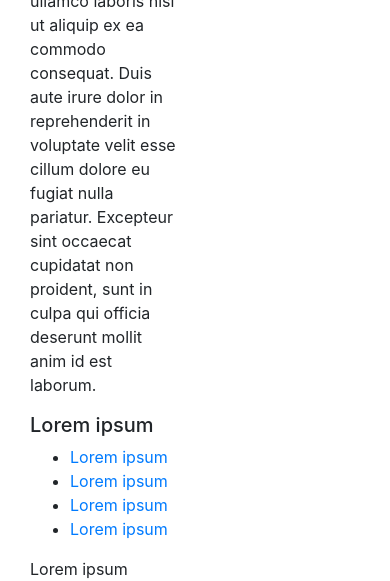
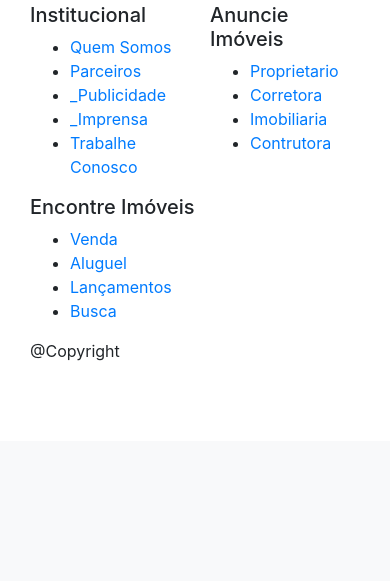
Before and after one commit to edg-dev/corretora, a PHP site: page /index.php in a window 390 px wide. Shown: the part 403-984 px from the top of the page. After the commit the page ends 764 px from the top, so only its background shows below. Run offline with PHP 8.4, Linux system fonts and the light colour scheme.

Commit message:
Corrigindo Algumas Coisa

```diff
--- a/View/Templates/footer.php
+++ b/View/Templates/footer.php
@@ -1,40 +1,41 @@
+    <br>
     <div>
-        <footer class="page-footer grey">
+        <footer class="page-footer black">
             <div class="container">
                 <div class="row">
                     <div class="col l6 s12">
-            <h5 class="white-text">Lorem ipsum</h5>
-            <p class="grey-text text-lighten-4">Lorem ipsum dolor sit amet, consectetur adipisicing elit, sed do eiusmod
-            tempor incididunt ut labore et dolore magna aliqua. Ut enim ad minim veniam,
-            quis nostrud exercitation ullamco laboris nisi ut aliquip ex ea commodo
-            consequat. Duis aute irure dolor in reprehenderit in voluptate velit esse
-            cillum dolore eu fugiat nulla pariatur. Excepteur sint occaecat cupidatat non
-            proident, sunt in culpa qui officia deserunt mollit anim id est laborum.</p>
-
-            </div>
-            <div class="col l3 s12">
-            <h5 class="white-text">Lorem ipsum</h5>
+                        <h5 class="white-text">Institucional</h5>
                         <ul>
-                <li><a class="white-text" href="#!">Lorem ipsum</a></li>
-                <li><a class="white-text" href="#!">Lorem ipsum</a></li>
-                <li><a class="white-text" href="#!">Lorem ipsum</a></li>
-                <li><a class="white-text" href="#!">Lorem ipsum</a></li>
+                            <li><a class="white-text" href="#!">Quem Somos</a></li>
+                            <li><a class="white-text" href="#!">Parceiros</a></li>
+                            <li><a class="white-text" href="#!">_Publicidade</a></li>
+                            <li><a class="white-text" href="#!">_Imprensa</a></li>
+                            <li><a class="white-text" href="#!">Trabalhe Conosco</a></li>
                         </ul>
                     </div>
                     <div class="col l3 s12">
-            <h5 class="white-text">Lorem ipsum</h5>
+                        <h5 class="white-text">Anuncie Imóveis</h5>
                         <ul>
-                <li><a class="white-text" href="#!">Lorem ipsum</a></li>
-                <li><a class="white-text" href="#!">Lorem ipsum</a></li>
-                <li><a class="white-text" href="#!">Lorem ipsum</a></li>
-                <li><a class="white-text" href="#!">Lorem ipsum</a></li>
+                            <li><a class="white-text" href="#!">Proprietario</a></li>
+                            <li><a class="white-text" href="#!">Corretora</a></li>
+                            <li><a class="white-text" href="#!">Imobiliaria</a></li>
+                            <li><a class="white-text" href="#!">Contrutora</a></li>
+                        </ul>
+                    </div>
+                    <div class="col l3 s12">
+                        <h5 class="white-text">Encontre Imóveis</h5>
+                        <ul>
+                            <li><a class="white-text" href="#!">Venda</a></li>
+                            <li><a class="white-text" href="#!">Aluguel</a></li>
+                            <li><a class="white-text" href="#!">Lançamentos</a></li>
+                            <li><a class="white-text" href="#!">Busca</a></li>
                         </ul>
                     </div>
                 </div>
             </div>
             <div class="footer-copyright">
                 <div class="container">
-            Lorem ipsum
+                @Copyright
                 </div>
             </div>
         </footer>
--- a/View/Templates/header.php
+++ b/View/Templates/header.php
@@ -5,7 +5,7 @@
         <meta http-equiv="Content-Type" content="text/html; charset=UTF-8"/>
         <meta name="viewport" content="width=device-width, initial-scale=1, maximum-scale=1.0"/>
 
-        <title>Título teste</title>
+        <title>Corretora</title>
 
         <!-- CSS  -->
         <link href="/corretora/Config/Bootstrap/bootstrap.css" type="text/css" rel="stylesheet">
@@ -19,7 +19,7 @@
 
 <body>
     <nav class="navbar navbar-expand-lg navbar-light bg-light">
-        <a class="navbar-brand" href="#">Logo</a>
+        <a class="navbar-brand" href="/corretora/index.php">(Logo)</a>
         <button class="navbar-toggler" type="button" data-toggle="collapse" data-target="#navbarSupportedContent" aria-controls="navbarSupportedContent" aria-expanded="false" aria-label="Toggle navigation">
             <span class="navbar-toggler-icon"></span>
         </button>
@@ -27,15 +27,23 @@
         <div class="collapse navbar-collapse" id="navbarSupportedContent">
             <ul class="navbar-nav mr-auto">
                 <li class="nav-item active">
-                    <a class="nav-link" href="/corretora/index.php">Home<span class="sr-only">(current)</span></a>
+                    <a class="nav-link" href="/corretora/index.php">Inicio<span class="sr-only">(current)</span></a>
                 </li>
                 <li class="nav-item">
-                    <a class="nav-link" href="#">Anúncios</a>
+                    <a class="nav-link" href="#">Buscar</a>
+                </li>
+
+                <li class="nav-item">
+                    <a class="nav-link" href="#">Anunciar</a>
+                </li>
+
+                <li class="nav-item">
+                    <a class="nav-link" href="/corretora/View/login/user/login-user.php">Entrar</a>
                 </li>
 
                 <li class="nav-item dropdown">
                     <a class="nav-link dropdown-toggle" href="#" id="navbarDropdown" role="button" data-toggle="dropdown" aria-haspopup="true" aria-expanded="false">
-                        Cadastros
+                        Cadastrar
                     </a>
                     <div class="dropdown-menu" aria-labelledby="navbarDropdown">
 
@@ -47,17 +55,8 @@
                         <a class="dropdown-item" href="#">Apenas teste</a>
                     </div>
 
-
-                <li class="nav-item">
-                    <a class="nav-link" href="/corretora/View/login/user/login-user.php">Login</a>
-                </li>
-
                 </li>
             </ul>
-            <form class="form-inline my-2 my-lg-0">
-                <input class="form-control mr-sm-2" type="search" placeholder="Buscar" aria-label="Buscar">
-                <button class="btn btn-outline-success my-2 my-sm-0" type="submit">Buscar</button>
-            </form>
         </div>
     </nav>
     <div class="container">
--- a/index.php
+++ b/index.php
@@ -1,5 +1,46 @@
 <?php include 'View/Templates/header.php'; ?>
 
-<p>Hello world!</p>
+    <h1>NOME DO SITE</h1>
+
+    <div class="bd-example">
+    <div id="carouselExampleCaptions" class="carousel slide" data-ride="carousel">
+        <ol class="carousel-indicators">
+        <li data-target="#carouselExampleCaptions" data-slide-to="0" class="active"></li>
+        <li data-target="#carouselExampleCaptions" data-slide-to="1"></li>
+        <li data-target="#carouselExampleCaptions" data-slide-to="2"></li>
+        </ol>
+        <div class="carousel-inner">
+        <div class="carousel-item active">
+            <img src="https://www.hostinger.com.br/tutoriais/wp-content/uploads/sites/12/2018/04/O-que-e-PHP-guia-basico.jpg" class="d-block w-100" alt="...">
+            <div class="carousel-caption d-none d-md-block">
+            <h5>Primeiro Slide</h5>
+            <p>Jotaro.</p>
+            </div>
+        </div>
+        <div class="carousel-item">
+            <img src="https://media.idownloadblog.com/wp-content/uploads/2017/03/View-HTML.jpg" class="d-block w-100" alt="...">
+            <div class="carousel-caption d-none d-md-block">
+            <h5>Segunda Slide</h5>
+            <p>Kono DioDa.</p>
+            </div>
+        </div>
+        <div class="carousel-item">
+            <img src="https://www.ed2go.com/binaries/content/gallery/ed2go/products/16434.jpg" class="d-block w-100" alt="...">
+            <div class="carousel-caption d-none d-md-block">
+            <h5>Terceiro Slide</h5>
+            <p>Praise The Sun.</p>
+            </div>
+        </div>
+        </div>
+        <a class="carousel-control-prev" href="#carouselExampleCaptions" role="button" data-slide="prev">
+        <span class="carousel-control-prev-icon" aria-hidden="true"></span>
+        <span class="sr-only">Voltar</span>
+        </a>
+        <a class="carousel-control-next" href="#carouselExampleCaptions" role="button" data-slide="next">
+        <span class="carousel-control-next-icon" aria-hidden="true"></span>
+        <span class="sr-only">Proximo</span>
+        </a>
+    </div>
+    </div>
 
 <?php include "View/Templates/footer.php"; ?>
```
Also changed, not shown: View/Cadastro/PessoaJuridica.php (+17 -35 lines). Lines whose indentation alone changed are shown as unchanged.
